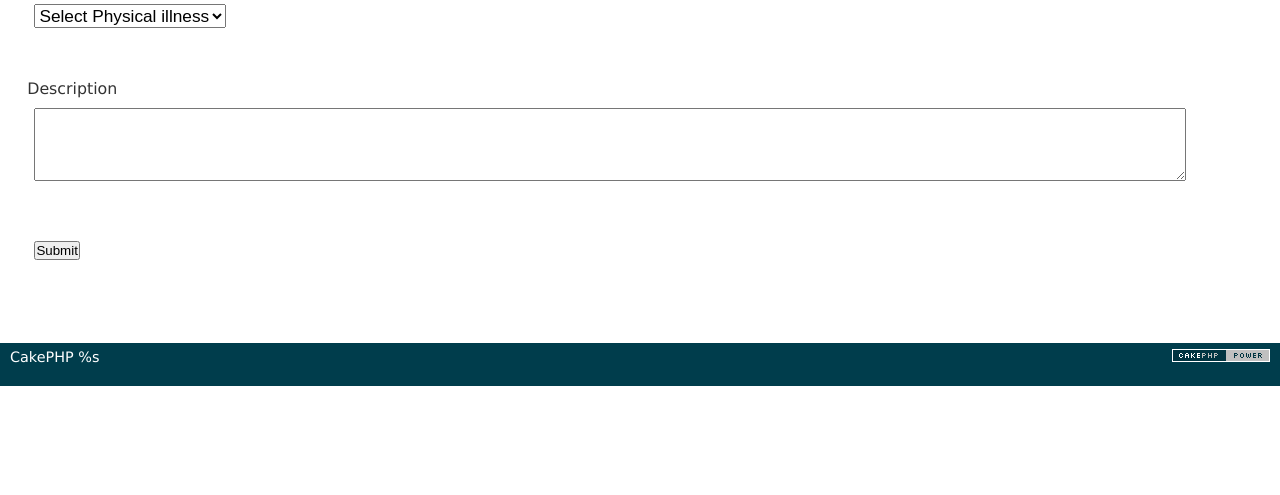
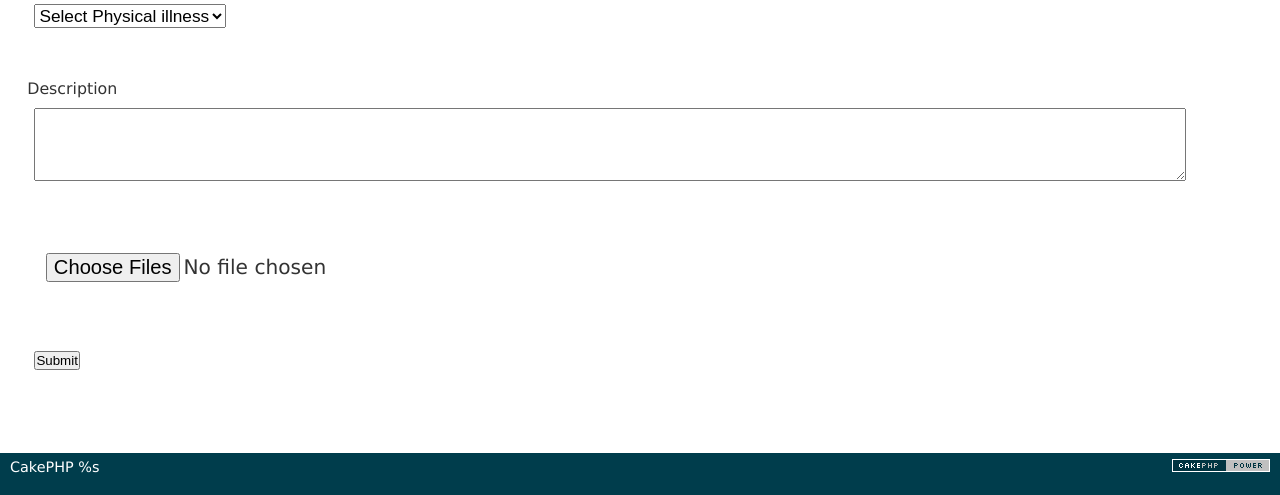
Before and after one commit to ShafiqIslam/PeopleFinder, a CakePHP app: the page made by app/View/Profiles/report_found.ctp in a window 1280 px wide. Shown: the part 2004-2499 px from the top of the page. Before the commit the page ends 2390 px from the top, so only its background shows below. Run offline with PHP 8.4 and a stand-in for CakePHP, Linux system fonts and the light colour scheme; the template is opened without the code that fills it, so the values that code supplies are empty; some libraries are stand-ins or nearby versions.

Commit message:
drag & drop images upload

```diff
--- a/app/View/Profiles/report_found.ctp
+++ b/app/View/Profiles/report_found.ctp
@@ -4,36 +4,36 @@
     <hr>
     <form role="form" method="post" data-toggle="validator" novalidate="true" class="form-horizontal" enctype="multipart/form-data">
         <div class="form-group">
-            <label for="" class="col-sm-offset-3 col-sm-2 control-label">First Name</label>
-            <div class="col-sm-3">
+            <label for="" class="col-sm-offset-2 col-sm-3 control-label">First Name</label>
+            <div class="col-sm-4">
                 <input type="text" name="data[Profile][first_name]" class="form-control" id="" placeholder="First Name" required="">
             </div>
         </div>
 
         <div class="form-group">
-            <label for="" class="col-sm-offset-3 col-sm-2 control-label">Second Name</label>
-            <div class="col-sm-3">
+            <label for="" class="col-sm-offset-2 col-sm-3 control-label">Second Name</label>
+            <div class="col-sm-4">
                 <input type="text" name="data[Profile][second_name]" class="form-control" id="" placeholder="Second Name">
             </div>
         </div>
 
         <div class="form-group">
-            <label for="" class="col-sm-offset-3 col-sm-2 control-label">Last Name</label>
-            <div class="col-sm-3">
+            <label for="" class="col-sm-offset-2 col-sm-3 control-label">Last Name</label>
+            <div class="col-sm-4">
                 <input type="text" name="data[Profile][last_name]" class="form-control" id="" placeholder="Last Name" required="">
             </div>
         </div>
 
         <div class="form-group">
-            <label for="" class="col-sm-offset-3 col-sm-2 control-label">Birthdate</label>
-            <div class="col-sm-3">
+            <label for="" class="col-sm-offset-2 col-sm-3 control-label">Birthdate</label>
+            <div class="col-sm-4">
                 <input type="date" name="data[Profile][birthdate]" class="form-control" id="" placeholder="date">
             </div>
         </div>
 
         <div class="form-group">
-            <label for="" class="col-sm-offset-3 col-sm-2 control-label">Blood Group</label>
-            <div class="col-sm-3">
+            <label for="" class="col-sm-offset-2 col-sm-3 control-label">Blood Group</label>
+            <div class="col-sm-4">
                 <select name="data[Profile][blood_type]" class="form-control">
                     <option>Select Blood Group</option>
                     <option value="A+">A+</option>
@@ -50,16 +50,16 @@
         </div>
 
         <div class="form-group">
-            <label for="" class="col-sm-offset-3 col-sm-2 control-label">Nationality</label>
-            <div class="col-sm-3 country_selection_box">
+            <label for="" class="col-sm-offset-2 col-sm-3 control-label">Nationality</label>
+            <div class="col-sm-4 country_selection_box">
                 <div class="bfh-selectbox bfh-countries" data-name="data[Profile][nationality]"  data-country="BD" data-flags="true">
                 </div>
             </div>
         </div>
 
         <div class="form-group">
-            <label for="" class="col-sm-offset-3 col-sm-2 control-label">Gender</label>
-            <div class="col-sm-3">
+            <label for="" class="col-sm-offset-2 col-sm-3 control-label">Gender</label>
+            <div class="col-sm-4">
                 <select name="data[Profile][gender]" class="form-control" required="">
                     <option value="">Select Gender</option>
                     <option value="Male">Male</option>
@@ -72,52 +72,52 @@
 
 
         <div class="form-group">
-            <label for="" class="col-sm-offset-3 col-sm-2 control-label">Resident Country</label>
-            <div class="col-sm-3">
+            <label for="" class="col-sm-offset-2 col-sm-3 control-label">Resident Country</label>
+            <div class="col-sm-4">
                 <div class="bfh-selectbox bfh-countries" data-name="data[Profile][resident_country]" data-country="BD" data-flags="true">
                 </div>
             </div>
         </div>
 
         <div class="form-group">
-            <label for="" class="col-sm-offset-3 col-sm-2 control-label">Resident City</label>
-            <div class="col-sm-3">
+            <label for="" class="col-sm-offset-2 col-sm-3 control-label">Resident City</label>
+            <div class="col-sm-4">
                 <input type="text" name="data[Profile][resident_city]" class="form-control" id="" placeholder="Resident City">
             </div>
         </div>
 
         <div class="form-group">
-            <label for="" class="col-sm-offset-3 col-sm-2 control-label">Resident Street</label>
-            <div class="col-sm-3">
+            <label for="" class="col-sm-offset-2 col-sm-3 control-label">Resident Street</label>
+            <div class="col-sm-4">
                 <input type="text" name="data[Profile][resident_street]" class="form-control" id="" placeholder="Resident Street">
             </div>
         </div>
 
         <div class="form-group">
-            <label for="" class="col-sm-offset-3 col-sm-2 control-label">Missing Country</label>
-            <div class="col-sm-3">
+            <label for="" class="col-sm-offset-2 col-sm-3 control-label">Missing Country</label>
+            <div class="col-sm-4">
                 <div class="bfh-selectbox bfh-countries" data-name="data[Profile][missing_country]" data-country="BD" data-flags="true">
                 </div>
             </div>
         </div>
 
         <div class="form-group">
-            <label for="" class="col-sm-offset-3 col-sm-2 control-label">Missing City</label>
-            <div class="col-sm-3">
+            <label for="" class="col-sm-offset-2 col-sm-3 control-label">Missing City</label>
+            <div class="col-sm-4">
                 <input type="text" name="data[Profile][missing_city]" class="form-control" id="" placeholder="Correct City">
             </div>
         </div>
 
         <div class="form-group">
-            <label for="" class="col-sm-offset-3 col-sm-2 control-label">Personal Photos</label>
-            <div class="col-sm-3">
+            <label for="" class="col-sm-offset-2 col-sm-3 control-label">Personal Photos</label>
+            <div class="col-sm-4">
                 <input type="file" name="data[Profile][personal_photos]" class="form-control" id="" enctype="multipart/form-data">
             </div>
         </div>
 
         <div class="form-group">
-            <label for="" class="col-sm-offset-3 col-sm-2 control-label">Mental illness</label>
-            <div class="col-sm-3">
+            <label for="" class="col-sm-offset-2 col-sm-3 control-label">Mental illness</label>
+            <div class="col-sm-4">
                 <select name="data[Profile][mental_illness]" class="form-control" required="">
                     <option value="">Select Mental illness</option>
                     <option value="Yes">Yes</option>
@@ -128,8 +128,8 @@
         </div>
 
         <div class="form-group">
-            <label for="" class="col-sm-offset-3 col-sm-2 control-label">Status</label>
-            <div class="col-sm-3">
+            <label for="" class="col-sm-offset-2 col-sm-3 control-label">Status</label>
+            <div class="col-sm-4">
                 <select name="data[Profile][status]" class="form-control" required="">
                     <option value="">Select Status</option>
                     <option value="Alive">Alive</option>
@@ -140,8 +140,8 @@
         </div>
 
         <div class="form-group">
-            <label for="" class="col-sm-offset-3 col-sm-2 control-label">Kidnapped</label>
-            <div class="col-sm-3">
+            <label for="" class="col-sm-offset-2 col-sm-3 control-label">Kidnapped</label>
+            <div class="col-sm-4">
                 <select name="data[Profile][kidnapped]" class="form-control">
                     <option>Select Kidnapped</option>
                     <option value="Yes">Yes</option>
@@ -152,8 +152,8 @@
         </div>
 
         <div class="form-group">
-            <label for="" class="col-sm-offset-3 col-sm-2 control-label">Physical illness</label>
-            <div class="col-sm-3">
+            <label for="" class="col-sm-offset-2 col-sm-3 control-label">Physical illness</label>
+            <div class="col-sm-4">
                 <select name="data[Profile][physical_illness]" class="form-control" required="">
                     <option value="">Select Physical illness</option>
                     <option value="Yes">Yes</option>
@@ -164,14 +164,20 @@
         </div>
 
         <div class="form-group">
-            <label for="" class="col-sm-offset-3 col-sm-2 control-label">Description</label>
-            <div class="col-sm-3">
+            <label for="" class="col-sm-offset-2 col-sm-3 control-label">Description</label>
+            <div class="col-sm-4">
                 <textarea name="data[Profile][description]" class="form-control"></textarea>
             </div>
         </div>
 
         <div class="form-group">
-            <div class="col-sm-offset-5 col-sm-7">
+            <div class="col-sm-offset-2 col-sm-7">
+                <input id="adv_search_img" type="file" multiple class="file" data-overwrite-initial="false" data-upload-url="#" data-max-file-count="3">
+            </div>
+        </div>
+
+        <div class="form-group">
+            <div class="col-sm-offset-7 col-sm-5 report_found_submit">
                 <button type="submit" class="btn btn-primary btn_search">Submit</button>
             </div>
         </div>
--- a/app/webroot/css/custom.css
+++ b/app/webroot/css/custom.css
@@ -475,6 +475,9 @@ input, textarea{
 	background: -moz-linear-gradient(top, #EEE 0px, #FFF 25px);
 }
 
+.report_found_submit button{
+	margin-left: 12.5%;
+}
 
 /*------Search result page CSS---------------*/
 .result_body ul li{
```
Also changed, not shown: app/View/Pages/search.ctp (+7 -8 lines), app/View/Profiles/report_missing.ctp (+45 -37 lines).
